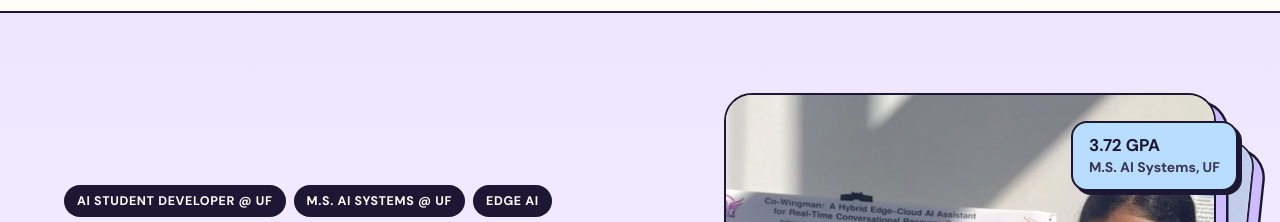
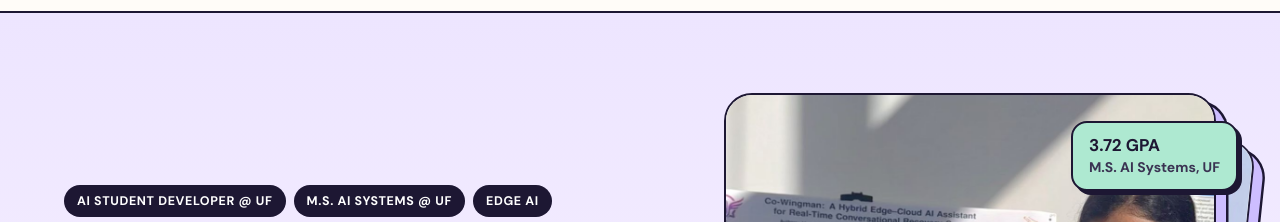
Before and after one commit to honeyreddydaram/Portfoliov1, a plain HTML site: page index.html in a window 1280 px wide. Shown: the part 59-281 px from the top of the page. Drawn offline with nearby package versions, Linux system fonts and the light colour scheme.

Commit message:
Change hero sticker badge from pale blue to mint for better visibility

```diff
--- a/index.html
+++ b/index.html
@@ -77,7 +77,7 @@ p{margin:0}
 .sticker{position:absolute;border:var(--bd);border-radius:14px;padding:8px 12px;font-weight:700;font-size:14px;box-shadow:3px 3px 0 var(--ink);background:#fff;line-height:1.3}
 .sticker small{display:block;font-weight:500;color:var(--soft);font-size:12px}
 .s1{left:-22px;bottom:40px;background:var(--peach);transform:rotate(-4deg)}
-.s2{right:-14px;top:24px;background:var(--sky);transform:rotate(5deg)}
+.s2{right:-14px;top:24px;background:var(--mint);transform:rotate(5deg)}
 
 /* section heads */
 section{padding:64px 0}
```
